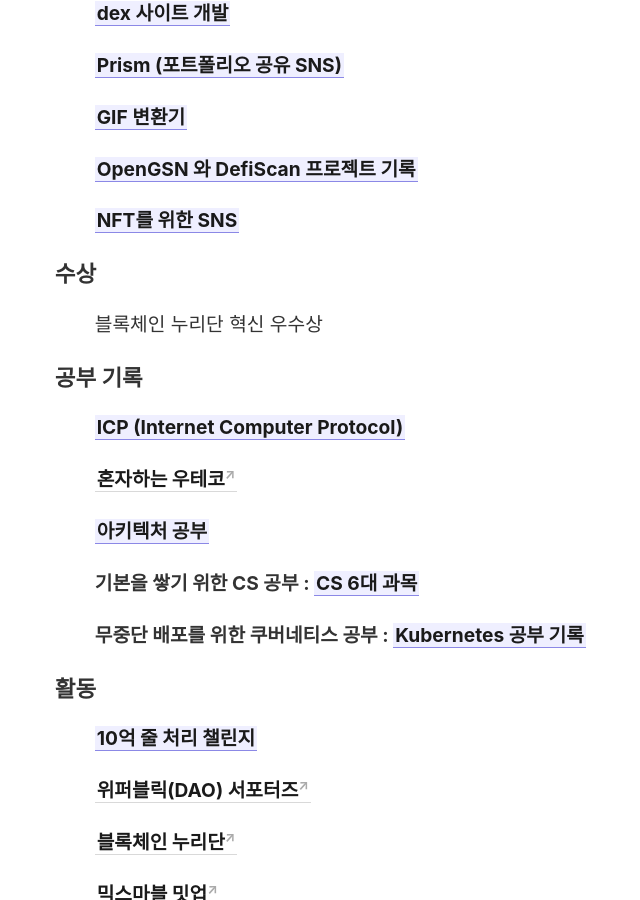
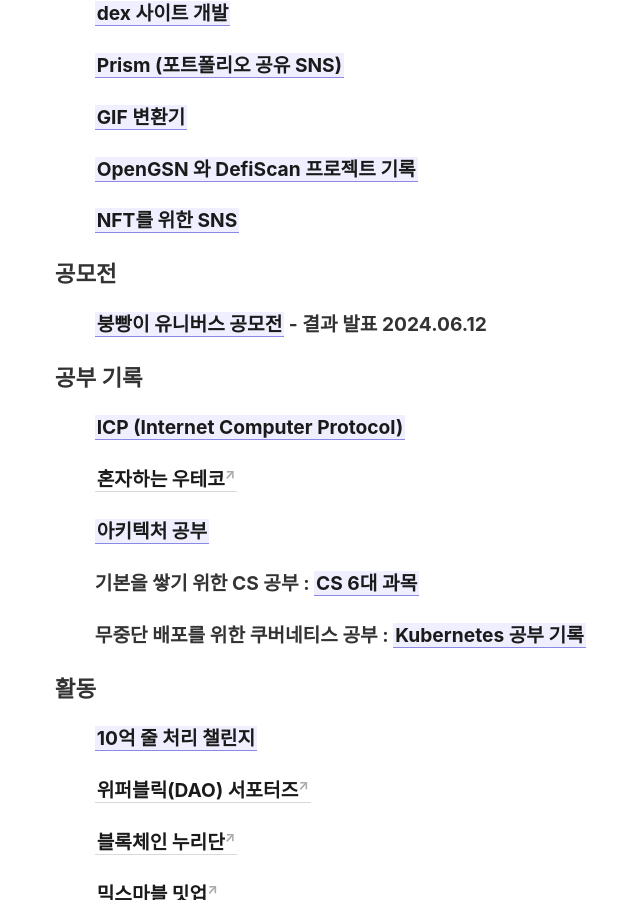
Before and after one commit to rainbow96bear/Obsidian, a Jekyll site: the page built from _pages/index.md, in a window 1280 px wide and 900 px high, scrolled down 321 px. Shown: the whole window, without its empty margins (22-662 px from the left). Built offline with Jekyll 4.4.1, drawn with Linux system fonts in a browser that asks for light colours.

Commit message:
변경사항 추가

```diff
--- a/_pages/index.md
+++ b/_pages/index.md
@@ -28,8 +28,12 @@
 		<span style="font-weight: bold">[[NFT를 위한 SNS]]</span>
 	</ul>
 
-<h3>수상</h3>
-	<ul>블록체인 누리단 혁신 우수상</ul>
+<h3> 공모전 </h3>
+	<ul>
+		<span style="font-weight: bold">
+		[[붕빵이 유니버스 공모전]] - 결과 발표 2024.06.12
+		</span>
+	</ul>
 
 <h3> 공부 기록 </h3>
 	<ul style="font-weight: bold">
@@ -47,8 +51,6 @@
 	<ul style="font-weight: bold">무중단 배포를 위한 쿠버네티스 공부 :
 		<span style="font-weight: bold">[[Kubernetes 공부 기록]]</span>
 	</ul>
-
-
 
 <h3>활동</h3>
 	<ul>
```
Also changed, not shown: _notes/프로젝트/coinmeca/dex 사이트 개발.md (+3 -3 lines), assets/Pasted image 20240408225344.png (added), assets/Pasted image 20240409003312.png (added).
